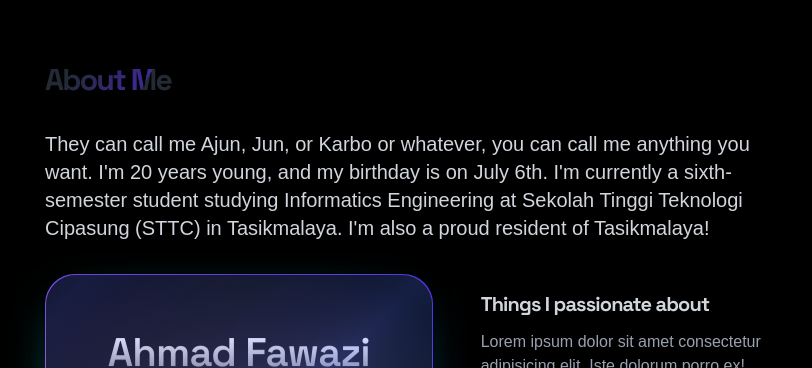
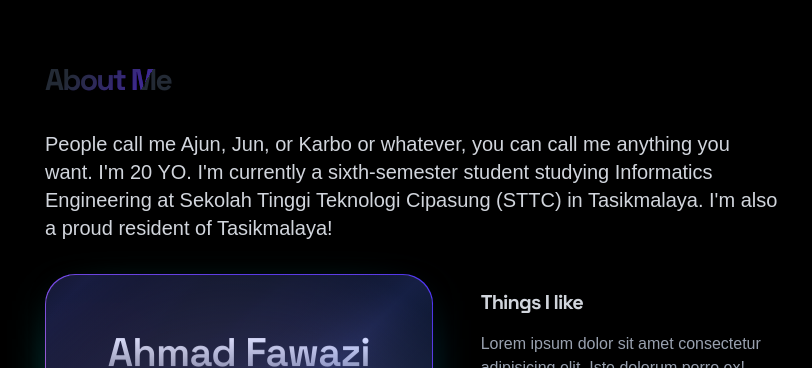
Before and after one commit to junnn6ix/me, a React (Vite) app: page / in a window 1280 px wide. Shown: the part 920-1288 px from the top of the page, without its empty margins (227-1039 px from the left). Built offline with nearby package versions, Linux system fonts and the light colour scheme; a web font is replaced by a local one.

Commit message:
update sources

```diff
--- a/src/components/Footer.jsx
+++ b/src/components/Footer.jsx
@@ -7,7 +7,7 @@ export const Footer = () => {
             <div className="flex items-center gap-2">
               <img
                 className="w-[28px]"
-                src="https://raw.githubusercontent.com/junnn6ix/src/refs/heads/main/assets/logo.svg"
+                src="https://api.gmbr.web.id/image/35587"
                 alt=""
               />
               <a
--- a/src/components/Navbar.jsx
+++ b/src/components/Navbar.jsx
@@ -10,7 +10,7 @@ export const Navbar = () => {
           <div className="logo flex items-center justify-center gap-2">
             <img
               className="w-[34px]"
-              src="https://raw.githubusercontent.com/junnn6ix/src/5af71f66ccac973bd3970ab62167d3f5c78efc67/assets/logo.svg"
+              src="https://api.gmbr.web.id/image/35587"
               alt=""
             />
             <a
--- a/src/components/sections/About.jsx
+++ b/src/components/sections/About.jsx
@@ -20,9 +20,8 @@ export const About = () => {
 
             <div className="">
               <p className="font-product mx-auto text-sm md:text-xl text-gray-300">
-                They can call me Ajun, Jun, or Karbo or whatever, you can call
-                me anything you want. I'm 20 years young, and my birthday is on
-                July 6th. I'm currently a sixth-semester student studying
+                People call me Ajun, Jun, or Karbo or whatever, you can call
+                me anything you want. I'm 20 YO. I'm currently a sixth-semester student studying
                 Informatics Engineering at Sekolah Tinggi Teknologi Cipasung
                 (STTC) in Tasikmalaya. I'm also a proud resident of Tasikmalaya!
               </p>
@@ -35,8 +34,8 @@ export const About = () => {
                     handle="neckjun__"
                     status="Sleep"
                     contactText="Follow Me"
-                    avatarUrl="https://raw.githubusercontent.com/junnn6ix/src/refs/heads/main/assets/profile.png"
-                    miniAvatarUrl="https://raw.githubusercontent.com/junnn6ix/src/refs/heads/main/assets/profile-square.jpg"
+                    avatarUrl="https://api.gmbr.web.id/image/35588"
+                    miniAvatarUrl="https://api.gmbr.web.id/image/35589"
                     // avatarUrl="/assets/img/profile.png"
                     // miniAvatarUrl="/assets/img/profile_square.jpg"
                     // iconUrl="/assets/img/profile-square.jpg"
@@ -51,8 +50,8 @@ export const About = () => {
                   />
                 </div>
                 <div className="w-full">
-                  <h2 className="font-bold mx-auto text-sm md:text-xl text-gray-300 mb-3">
-                    Things I passionate about
+                  <h2 className="font-bold mx-auto text-sm md:text-xl text-gray-300 mb-4">
+                    Things I like
                   </h2>
                   <p className="mb-6 font-product text-gray-400">
                     Lorem ipsum dolor sit amet consectetur adipisicing elit.
--- a/src/components/sections/Project.jsx
+++ b/src/components/sections/Project.jsx
@@ -29,7 +29,7 @@ export const Projects = () => {
                 spotlightColor="rgba(0, 229, 255, 0.2)">
                 <img
                   className="w-[100%] rounded-xl mb-4"
-                  src="https://raw.githubusercontent.com/junnn6ix/src/refs/heads/main/assets/dummy1.jpg"
+                  src="https://api.gmbr.web.id/image/35590"
                   alt=""
                 />
                 <div className="">
@@ -65,7 +65,7 @@ export const Projects = () => {
                 spotlightColor="rgba(0, 229, 255, 0.2)">
                 <img
                   className="w-[100%] rounded-xl mb-4"
-                  src="https://raw.githubusercontent.com/junnn6ix/src/refs/heads/main/assets/dummy2.jpg"
+                  src="https://api.gmbr.web.id/image/35591"
                   alt=""
                 />
                 <div className="">
@@ -101,7 +101,7 @@ export const Projects = () => {
                 spotlightColor="rgba(0, 229, 255, 0.2)">
                 <img
                   className="w-[100%] rounded-xl mb-4"
-                  src="https://raw.githubusercontent.com/junnn6ix/src/refs/heads/main/assets/dummy3.jpg"
+                  src="https://api.gmbr.web.id/image/35592"
                   alt=""
                 />
                 <div className="">
@@ -137,7 +137,7 @@ export const Projects = () => {
                 spotlightColor="rgba(0, 229, 255, 0.2)">
                 <img
                   className="w-[100%] rounded-xl mb-4"
-                  src="https://raw.githubusercontent.com/junnn6ix/src/refs/heads/main/assets/dummy1.jpg"
+                  src="https://api.gmbr.web.id/image/35590"
                   alt=""
                 />
                 <div className="">
```
